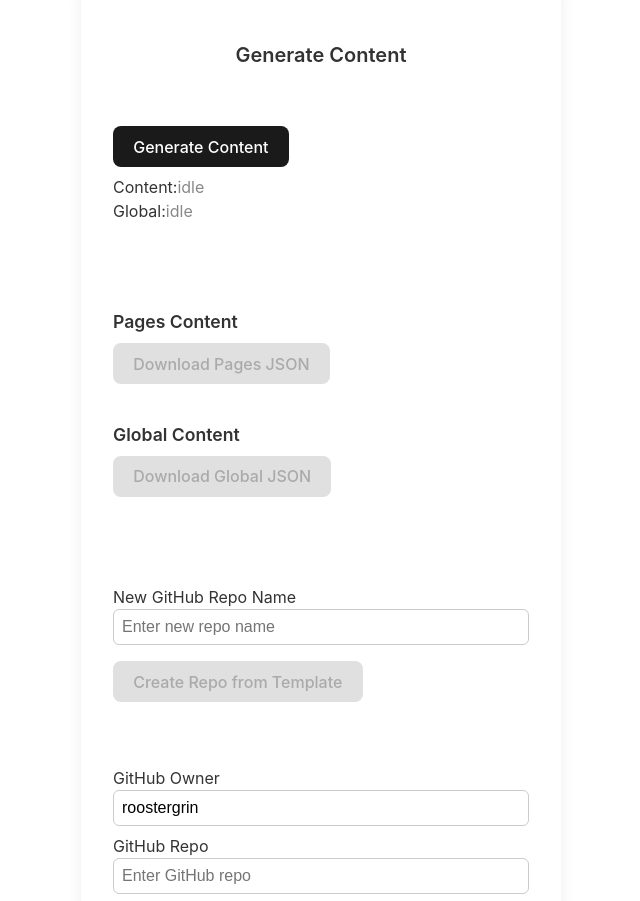
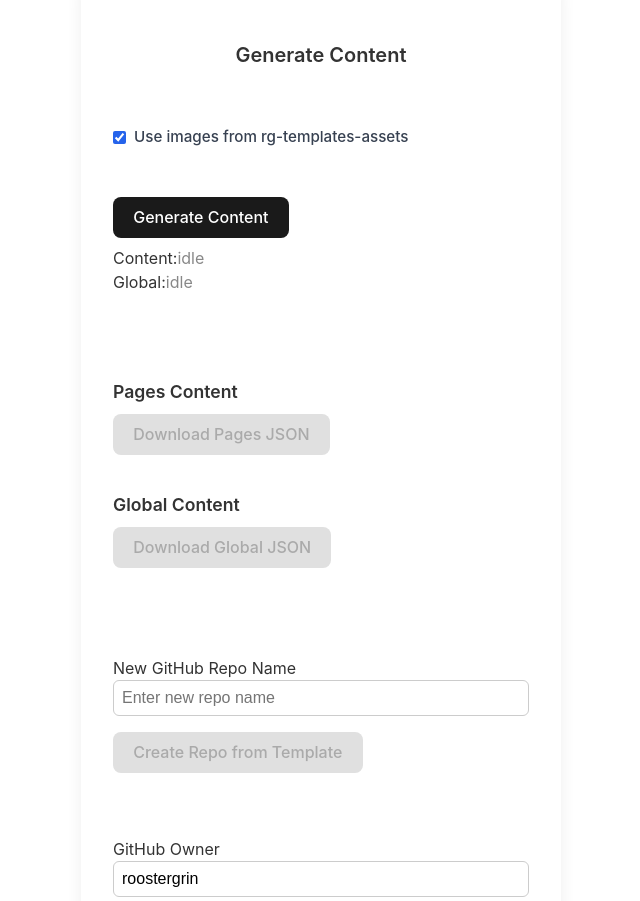
Before and after one commit to roostergrin/template-manager-ui, a React (Vite) app: page / in a window 1280 px wide. Shown: the part 6820-7721 px from the top of the page, without its empty margins (319-959 px from the left). Built offline with nearby package versions, Linux system fonts and the light colour scheme.

Commit message:
Add checkbox option to use images from rg-templates-assets in GenerateContentProgress component

```diff
--- a/src/components/GenerateContentProgress.sass
+++ b/src/components/GenerateContentProgress.sass
@@ -122,6 +122,28 @@
       border: 1.5px solid #2563eb
       outline: none
 
+  &__options
+    width: 100%
+    margin-bottom: 1rem
+
+  &__checkbox-wrapper
+    display: flex
+    align-items: center
+    gap: 0.5rem
+
+  &__checkbox
+    width: auto
+    margin: 0
+    cursor: pointer
+    accent-color: #2563eb
+
+  &__checkbox-label
+    font-size: 0.95rem
+    font-weight: 500
+    color: #374151
+    cursor: pointer
+    user-select: none
+
 h4, h5
   margin-bottom: 1rem
 
--- a/src/components/GenerateContentProgress.tsx
+++ b/src/components/GenerateContentProgress.tsx
@@ -34,6 +34,7 @@ const GenerateContentProgress: React.FC<GenerateContentProgressProps> = ({
   const [globalContent, setGlobalContent] = useState<object | null>(null);
   const [downloadUrlPages, setDownloadUrlPages] = useState<string | null>(null);
   const [downloadUrlGlobal, setDownloadUrlGlobal] = useState<string | null>(null);
+  const [useRgTemplateAssets, setUseRgTemplateAssets] = useState(true);
 
   // Use context for githubOwner and githubRepo
   const { githubOwner, setGithubOwner, githubRepo, setGithubRepo } = useContext(GithubRepoContext);
@@ -172,10 +173,29 @@ const GenerateContentProgress: React.FC<GenerateContentProgressProps> = ({
     }
   }, [isStarted, pagesStatus, globalStatus]);
 
+  const handleUseRgTemplateAssetsChange = useCallback((event: React.ChangeEvent<HTMLInputElement>) => {
+    setUseRgTemplateAssets(event.target.checked);
+  }, []);
+
   return (
     <div className="generate-content-progress">
       <div className="generate-content-progress__card" role="region" aria-label="Generate Content Progress">
         <h4 className="generate-content-progress__title">Generate Content</h4>
+        <div className="generate-content-progress__options">
+          <div className="generate-content-progress__checkbox-wrapper">
+            <input
+              type="checkbox"
+              id="use-rg-template-assets"
+              className="generate-content-progress__checkbox"
+              checked={useRgTemplateAssets}
+              onChange={handleUseRgTemplateAssetsChange}
+              aria-label="Use images from rg-templates-assets"
+            />
+            <label htmlFor="use-rg-template-assets" className="generate-content-progress__checkbox-label">
+              Use images from rg-templates-assets
+            </label>
+          </div>
+        </div>
         <GenerateContentSection
           onGenerate={handleGenerateContent}
           isStarted={isStarted}
```
